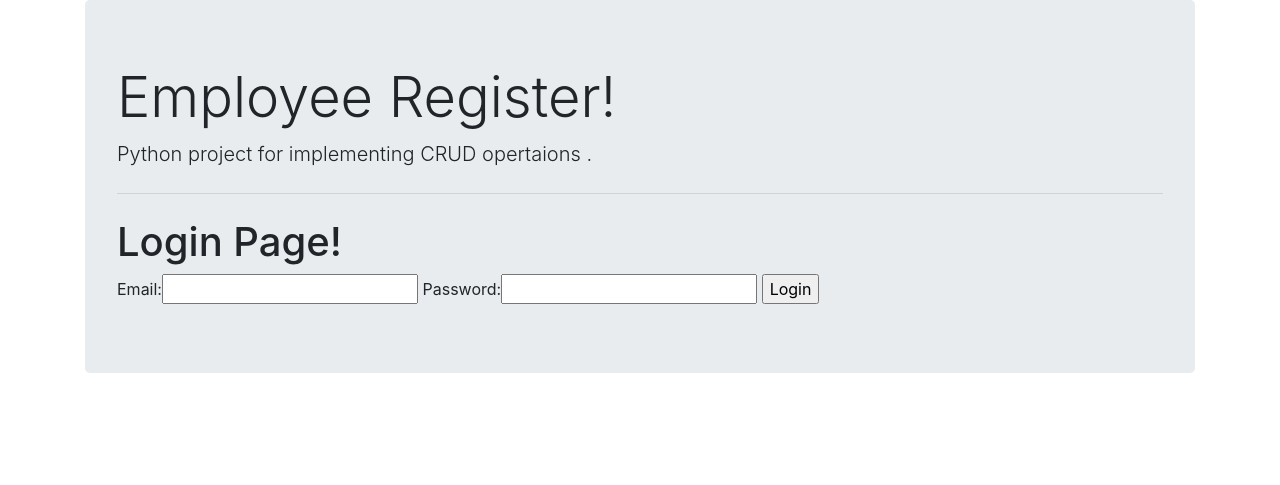
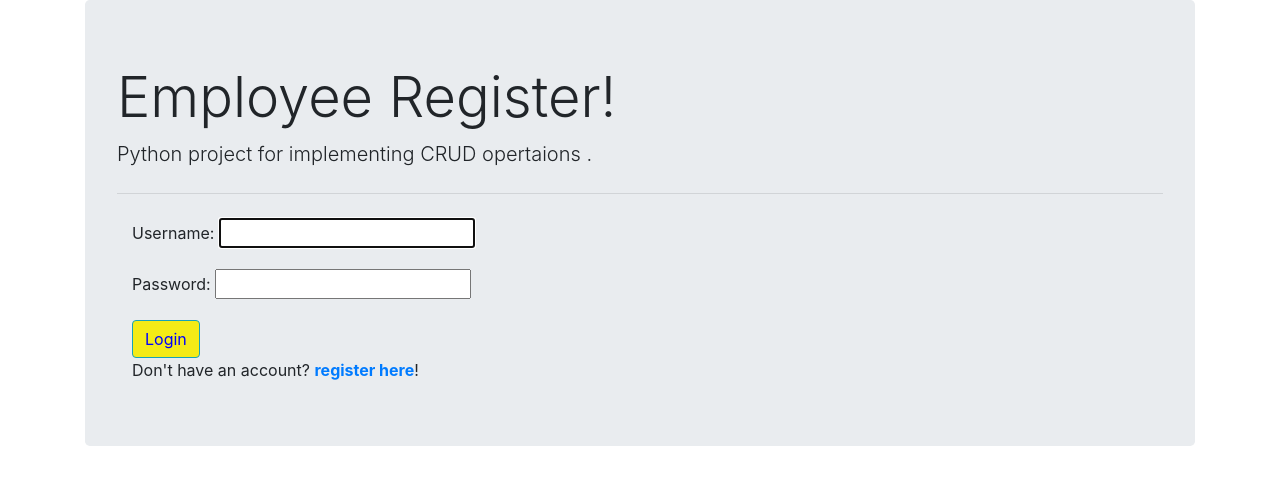
Before and after one commit to 110patidarVarsunil29/LiveProject, a Django app: page /employee/login/ in a window 1280 px wide. Shown: the top 485 px of the page. Run offline with Django 3.2, Linux system fonts and the light colour scheme; some libraries are stand-ins or nearby versions.

Commit message:
Added for unchanged scripts.

```diff
--- a/employee_register/forms.py
+++ b/employee_register/forms.py
@@ -1,5 +1,7 @@
+from .models import Employee
 from django import forms
-from .models import Employee
+from django.contrib.auth.forms import UserCreationForm
+from django.contrib.auth.models import User
 
 
 class EmployeeForm(forms.ModelForm):
@@ -12,7 +14,7 @@ class EmployeeForm(forms.ModelForm):
         labels = {
             'fullname': 'Full Name',
             'password': 'Password',
-            #'empcode': 'Emp. Code',
+            # 'empcode': 'Emp. Code',
             'mobile': 'Mobile',
             'email': 'Email',
             'manager': 'Manager',
@@ -27,22 +29,42 @@ class EmployeeForm(forms.ModelForm):
         self.fields['position'].empty_label = "Select"
         self.fields['department'].empty_label = "Select"
         self.fields['manager'].empty_label = "Select"
-        self.fields['password'].required = False
-        #self.fields['empcode'].required = True
+        self.fields['password'].required = True
+        # self.fields['empcode'].required = True
         self.fields['email'].required = True
         self.fields['manager'].required = True
         self.fields['department'].required = True
         self.fields['date_of_joining'].required = True
 
 
-class LoginForm(forms.ModelForm):
+class NewUserForm(UserCreationForm):
+    email = forms.EmailField(required=True)
+
     class Meta:
-        model = Employee
-        fields = ['email', 'password']
-        widgets = {
-            'password': forms.PasswordInput(),
-        }
-        labels = {
-            'email': 'Email',
-            'password': 'Password',
-        }
+        model = User
+        fields = ("username", "email", "password1", "password2")
+
+    def save(self, commit=True):
+        user = super(NewUserForm, self).save(commit=False)
+        user.email = self.cleaned_data["email"]
+        if commit:
+            user.save()
+        return user
+
+
+# class LoginForm(forms.ModelForm):
+#     class Meta:
+#         model = Employee
+#         fields = ['username', 'password']
+#         widgets = {
+#             'password': forms.PasswordInput(),
+#         }
+#         labels = {
+#             'username': 'Username',
+#             'password': 'Password',
+#         }
+#
+#     def __init__(self, *args, **kwargs):
+#         super(LoginForm, self).__init__(*args, **kwargs)
+#         self.fields['username'].required =True
+#         self.fields['password'].required =True
--- a/employee_register/templates/employee_register/login.html
+++ b/employee_register/templates/employee_register/login.html
@@ -1,11 +1,20 @@
 {% extends "employee_register/base.html" %}
-{% block content %}
 <h1>Login Page!</h1>
-<form class="site-form" action="{% url 'login' %}" method="post">
+<!--<form class="site-form" action="{% url 'login' %}" method="post">
     {%csrf_token%}
     {{form}}
     <input type="submit" value="Login">
-</form>
+</form>-->
+{% block content %}
+
+    <div class="container">
+        <form method="POST">
+        {% csrf_token %}
+        {{form.as_p}}
+            <button style="background-color:#F4EB16; color:blue" class="btn btn-outline-info" type="submit">Login</button>
+        </form>
+        Don't have an account? <a href="/register" target="blank"><strong>register here</strong></a>!
+    </div>
 
 <div>
     {% for messages in messages %}
--- a/employee_register/urls.py
+++ b/employee_register/urls.py
@@ -1,10 +1,13 @@
 from django.urls import path, include
 from . import views
+
+app_name = 'employee_register'
 urlpatterns = [
     path('', views.employee_form, name='employee_insert'),
     path('<int:id>/', views.employee_form, name="employee_update"),
     path('list/', views.employee_list, name='employee_list'),
     path('delete/<int:id>/', views.employee_delete, name='employee_delete'),
-    path('login/', views.login, name='login')
-
+    path('login/', views.login_request, name='login_request'),
+    path('register/', views.register, name='register'),
+    path("logout", views.logout_request, name="logout_request"),
 ]
--- a/employee_register/views.py
+++ b/employee_register/views.py
@@ -1,11 +1,16 @@
+from django.contrib.auth import logout, authenticate, login
+from django.contrib.auth.forms import UserCreationForm, AuthenticationForm
 from django.shortcuts import render, redirect
-from .forms import EmployeeForm, LoginForm
+from .forms import EmployeeForm
 from .models import Employee
 from django.contrib.auth.models import auth
 from django.contrib import messages
+from .forms import NewUserForm
+
 
 def employee_list(request):
     context = {'employee_list': Employee.objects.all()}
+    #context = {'employee_list': Employee.objects.raw('select * from employee_register_Employee')}
     return render(request, "employee_register/employee_list.html", context)
 
 
@@ -33,23 +38,75 @@ def employee_delete(request, id):
     employee.delete()
     return redirect('/employee/list')
 
+#
+# def login(request):
+#     if request.method == "POST":
+#         # #form = LoginForm(data=request.POST)
+#         # if form.is_valid():
+#         #     return redirect('/employee/list')
+#         username = request.POST['username']
+#         password = request.POST['password']
+#         print(username)
+#         print(password)
+#         ausers = auth.authenticate(username=username, password=password)
+#         print(ausers)
+#         if ausers is not None:
+#             auth.login(request, ausers)
+#             return redirect("/employee/list")
+#         else:
+#             messages.info(request, 'Invalid credentials')
+#             return redirect("employee/login")
+#     else:
+#         #form = LoginForm()
+#         return render(request, "employee_register/login.html" ) #, {'form': form})
 
-def login(request):
+
+def register(request):
     if request.method == "POST":
-        # #form = LoginForm(data=request.POST)
-        # if form.is_valid():
-        #     return redirect('/employee/list')
-        email = request.POST['email']
-        password = request.POST['password']
+        form = UserCreationForm(request.POST)
+        if form.is_valid():
+            user = form.save()
+            username = form.cleaned_data.get('username')
+            login(request, user)
+            return redirect("employee/login")
 
-        usrs = auth.authenticate(email=email, password=password)
-        print(usrs)
-        if usrs is not None:
-            auth.login(request,usrs)
-            return redirect("/employee/list")
         else:
-            messages.info(request, 'Invalid credentials')
-            return redirect("/employee/login")
-    else:
-        form = LoginForm()
-    return render(request, "employee_register/login.html", {'form': form})
+            for msg in form.error_messages:
+                print(form.error_messages[msg])
+
+            return render(request = request,
+                          template_name = "employee_register/register.html",
+                          context={"form":form})
+
+    form = NewUserForm
+    return render(request = request,
+                  template_name = "employee_register/register.html",
+                  context={"form":form})
+
+
+def logout_request(request):
+    logout(request)
+    messages.info(request, "Logged out successfully!")
+    return redirect("employee/login")
+
+
+def login_request(request):
+    if request.method == 'POST':
+        form = AuthenticationForm(request=request, data=request.POST)
+        if form.is_valid():
+            username = form.cleaned_data.get('username')
+            password = form.cleaned_data.get('password')
+            user = authenticate(username=username, password=password)
+            print(user)
+            if user is not None:
+                login(request, user)
+                messages.info(request, f"You are now logged in as {username}")
+                return redirect('employee_register:employee_list')
+            else:
+                messages.error(request, "Invalid username or password.")
+        else:
+            messages.error(request, "Invalid username or password.")
+    form = AuthenticationForm()
+    return render(request = request,
+                    template_name = "employee_register/login.html",
+                    context={"form":form})
```
Also changed, not shown: employee_project/settings.py (+7 -0 lines), employee_register/templates/employee_register/register.html (added, +12 -0 lines).
